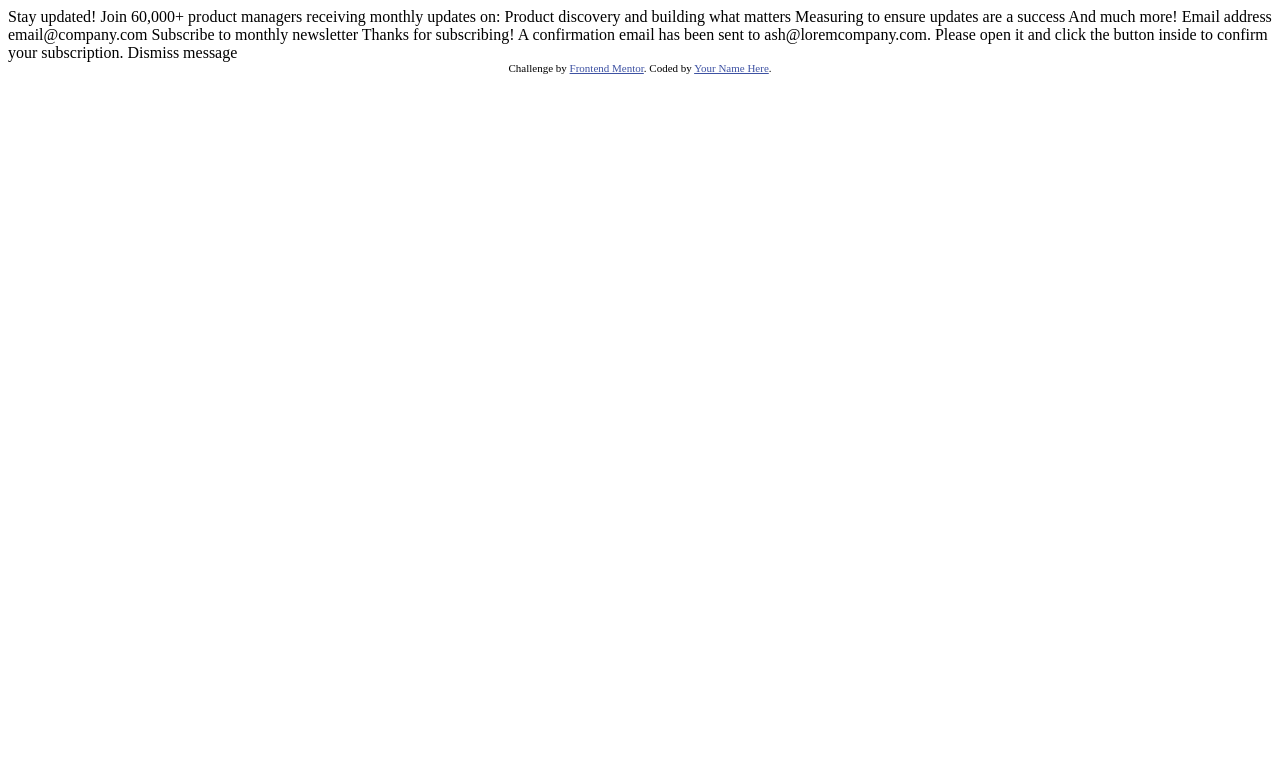
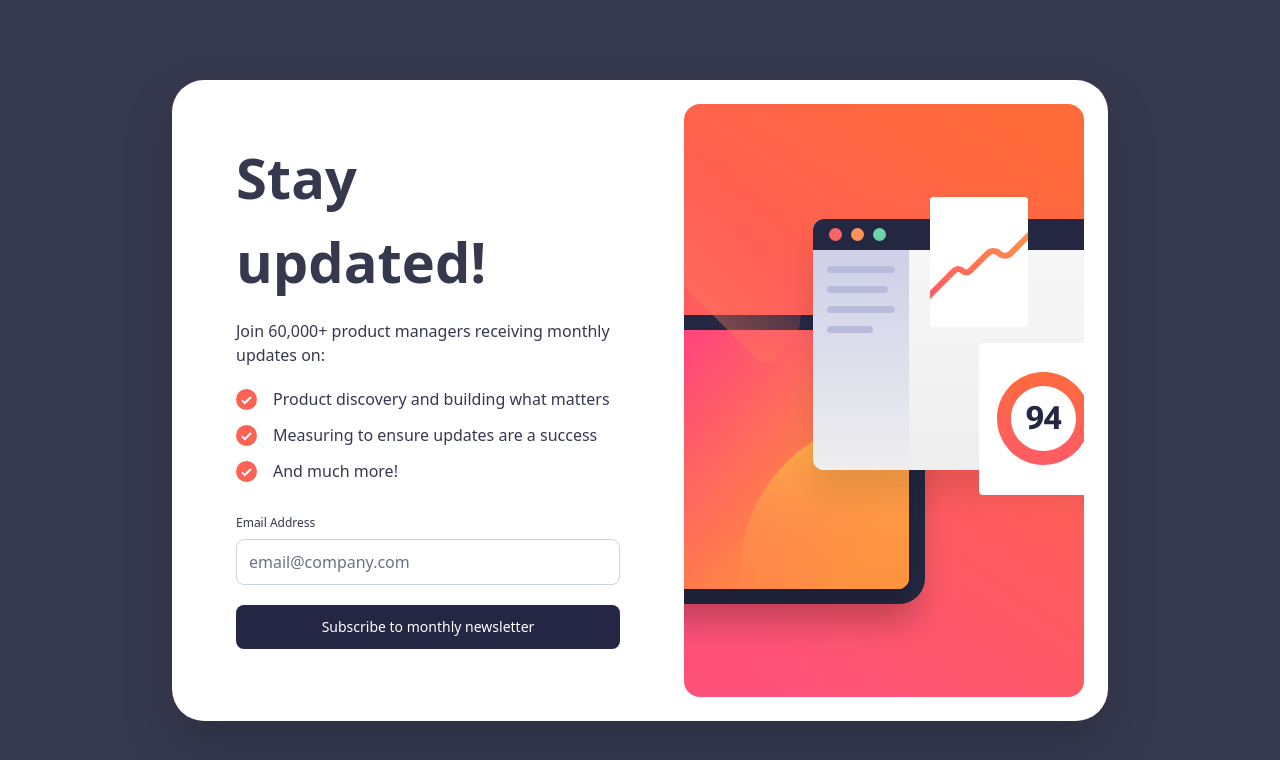
Before and after one commit to fwedwicc/Frontend-Mentor-Challenges, a plain HTML site: page src/newsletter-sign-up-with-success-message-main/index.html in a window 1280 px wide. Drawn offline with nearby package versions, Linux system fonts and the light colour scheme.

Commit message:
Finished desktop design

```diff
--- a/src/newsletter-sign-up-with-success-message-main/index.html
+++ b/src/newsletter-sign-up-with-success-message-main/index.html
@@ -1,22 +1,113 @@
 <!DOCTYPE html>
 <html lang="en">
+
 <head>
   <meta charset="UTF-8">
-  <meta name="viewport" content="width=device-width, initial-scale=1.0"> <!-- displays site properly based on user's device -->
+  <meta name="viewport" content="width=device-width, initial-scale=1.0">
+  <title>FM | Newsletter Sign Up</title>
+</head>
+<!-- Tailwind CDN -->
+<script src="https://cdn.tailwindcss.com"></script>
+<script src="https://cdn.tailwindcss.com?plugins=forms,typography,aspect-ratio,line-clamp"></script>
+<!-- Favicon -->
+<link rel="shortcut icon" href="./assets/images/favicon-32x32.png" type="image/x-icon">
+<!-- Tailwind Colors -->
+<script>
+  tailwind.config = {
+    theme: {
+      extend: {
+        colors: {
+          tomato: "hsl(4, 100%, 67%)", // Accent
+          "dark-slate-grey": "hsl(232, 31%, 20%)", // Button Color
+          "charcoal-grey": "hsl(235, 18%, 26%)", // Background
+          grey: "hsl(231, 7%, 60%)", // Input Outline
+        },
+        boxShadow: {
+          custom: "0px 18px 30px 20px rgba(11,23,42,255)",
+        },
+        fontFamily: {
+          outfit: ["Outfit", "sans-serif"],
+        },
+      },
+    },
+  };
+</script>
+
+<body class="lg:bg-charcoal-grey bg-white">
+  <div class="flex justify-center items-center h-screen">
+    <div class="bg-white rounded-[2rem] flex items-center justify-between drop-shadow-2xl">
+      <!-- Left Container -->
+      <div class="space-y-4 text-wrap px-[4rem] max-w-[32rem] pb-4">
+        <!-- Title and Description -->
+        <h1 class="font-bold text-[3.5rem] text-charcoal-grey">Stay updated!</h1>
+        <!-- List Container -->
+        <div class="space-y-5">
+          <p class="font-medium text-md text-charcoal-grey">Join 60,000+ product managers receiving monthly updates on:</p>
+          <!-- List -->
+          <ul class="flex flex-col gap-3 font-medium text-md">
+            <li class="inline-flex gap-4 items-center text-charcoal-grey">
+              <img src="./assets/images/icon-list.svg" alt="Icon List">
+              Product discovery and building what matters
+            </li>
+            <li class="inline-flex gap-4 items-center text-charcoal-grey">
+              <img src="./assets/images/icon-list.svg" alt="Icon List">
+              Measuring to ensure updates are a success
+            </li>
+            <li class="inline-flex gap-4 items-center text-charcoal-grey">
+              <img src="./assets/images/icon-list.svg" alt="Icon List">
+              And much more!
+            </li>
+          </ul>
+        </div>
+        <!-- Email Address Inputs -->
+        <form class="space-y-5 pt-4">
+          <div>
+            <label for="" class="block text-xs font-medium mb-2 text-charcoal-grey">Email Address</label>
+            <input type="email" name="" id="" placeholder="email@company.com" class="py-2.5 w-full rounded-lg border-slate-300 focus:ring-1 focus:ring-tomato focus:bg-rose-50 focus:border-tomato focus:outline-none transition duration-300 ease-in-out">
+          </div>
+          <button type="submit" class="py-3 text-sm rounded-lg w-full bg-dark-slate-grey text-white font-medium cursor-pointer">Subscribe to
+            monthly newsletter</button>
+        </form>
+      </div>
+      <!-- Right Container -->
+      <div class="pr-6 py-6">
+        <img src="./assets/images/illustration-sign-up-desktop.svg" alt="Sign Up Illustration" class="">
+      </div>
+    </div>
+  </div>
+</body>
+
+</html>
+
+
+<!-- <!DOCTYPE html>
+<html lang="en">
+
+<head>
+  <meta charset="UTF-8">
+  <meta name="viewport" content="width=device-width, initial-scale=1.0">
+  displays site properly based on user's device
 
   <link rel="icon" type="image/png" sizes="32x32" href="./assets/images/favicon-32x32.png">
 
   <title>Frontend Mentor | Newsletter sign-up form with success message</title>
 
-  <!-- Feel free to remove these styles or customise in your own stylesheet 👍 -->
+  Feel free to remove these styles or customise in your own stylesheet 👍
   <style>
-    .attribution { font-size: 11px; text-align: center; }
-    .attribution a { color: hsl(228, 45%, 44%); }
+    .attribution {
+      font-size: 11px;
+      text-align: center;
+    }
+
+    .attribution a {
+      color: hsl(228, 45%, 44%);
+    }
   </style>
 </head>
+
 <body>
 
-  <!-- Sign-up form start -->
+  Sign-up form start
 
   Stay updated!
 
@@ -31,9 +122,9 @@
 
   Subscribe to monthly newsletter
 
-  <!-- Sign-up form end -->
+  Sign-up form end
 
-  <!-- Success message start -->
+  Success message start
 
   Thanks for subscribing!
 
@@ -42,11 +133,12 @@
 
   Dismiss message
 
-  <!-- Success message end -->
+  Success message end
 
   <div class="attribution">
     Challenge by <a href="https://www.frontendmentor.io?ref=challenge" target="_blank">Frontend Mentor</a>.
-    Coded by <a href="#">Your Name Here</a>.
+    Coded by <a href="#">Frederick Moreno</a>.
   </div>
 </body>
-</html>
+
+</html> -->
```
